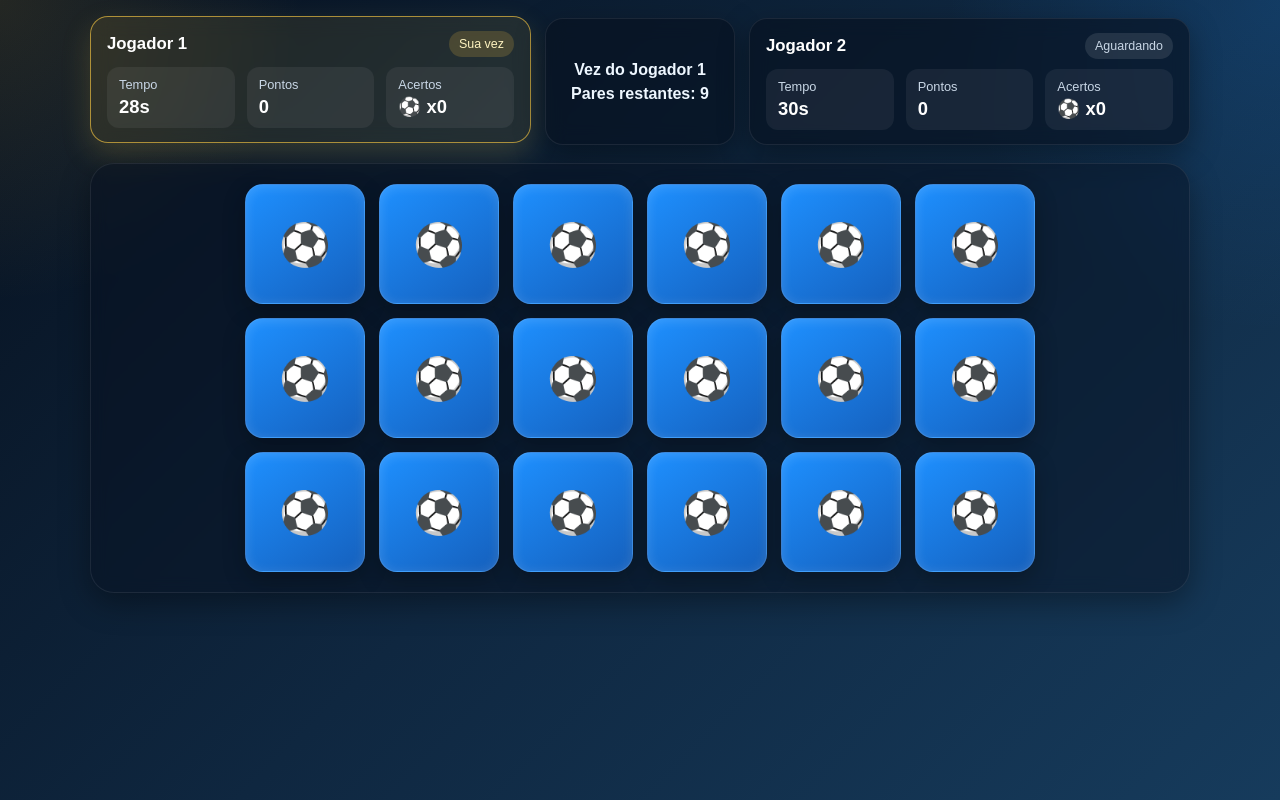
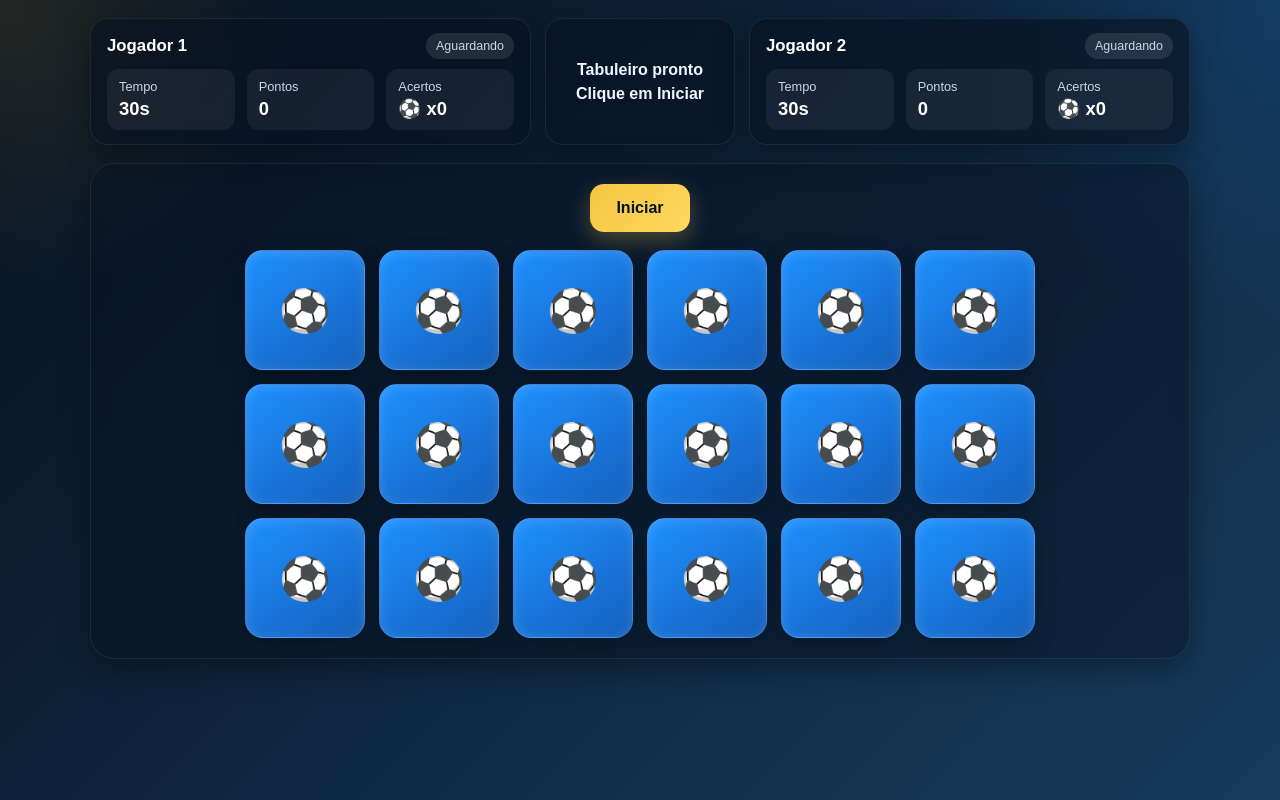
Before and after one commit to Constantineeu/jogofelipi, a plain HTML site: page index.html in a window 1280 px wide. Both pictures are taken after a click on the button "Fácil · 9 pares". Drawn offline with Linux system fonts and the light colour scheme.

Commit message:
Add game start button and related logic

```diff
--- a/index.html
+++ b/index.html
@@ -264,6 +264,16 @@
       padding: 20px;
       box-shadow: var(--shadow);
       backdrop-filter: blur(8px);
+    }
+
+    .acoes-jogo {
+      display: flex;
+      justify-content: center;
+      margin-bottom: 18px;
+    }
+
+    #btnIniciarPartida {
+      display: none;
     }
 
     #game {
@@ -555,6 +565,9 @@
 
     <div id="containerJogo">
       <div class="board-wrap">
+        <div class="acoes-jogo">
+          <button class="btn" id="btnIniciarPartida">Iniciar</button>
+        </div>
         <div id="game"></div>
       </div>
     </div>
@@ -600,16 +613,19 @@
     let paresEncontrados = 0;
     let intervalo = null;
     let jogoFinalizado = false;
+    let partidaIniciada = false;
 
     const inicio = document.getElementById("inicio");
     const areaJogo = document.getElementById("areaJogo");
     const game = document.getElementById("game");
     const toast = document.getElementById("toast");
     const musicaFundo = document.getElementById("musicaFundo");
+    const btnIniciarPartida = document.getElementById("btnIniciarPartida");
 
     document.getElementById("btnFacil").addEventListener("click", () => iniciarJogo(1));
     document.getElementById("btnDificil").addEventListener("click", () => iniciarJogo(2));
     document.getElementById("btnReiniciar").addEventListener("click", reiniciarTudo);
+    btnIniciarPartida.addEventListener("click", comecarPartida);
 
     function embaralhar(array) {
       for (let i = array.length - 1; i > 0; i--) {
@@ -654,13 +670,26 @@
       selecionadas = [];
       bloqueado = false;
       jogoFinalizado = false;
+      partidaIniciada = false;
 
       inicio.style.display = "none";
       areaJogo.style.display = "block";
       document.getElementById("gameOver").style.display = "none";
+      btnIniciarPartida.style.display = "inline-block";
 
       criarCartas();
       renderizarTabuleiro();
+      atualizarHUD();
+
+      mostrarToast("Clique em Iniciar para começar a partida.");
+    }
+
+    function comecarPartida() {
+      if (partidaIniciada || jogoFinalizado) return;
+
+      partidaIniciada = true;
+      btnIniciarPartida.style.display = "none";
+
       atualizarHUD();
       iniciarTempo();
       tocarMusica();
@@ -706,7 +735,7 @@
     }
 
     function virarCarta(card) {
-      if (jogoFinalizado || bloqueado) return;
+      if (!partidaIniciada || jogoFinalizado || bloqueado) return;
       if (card.classList.contains("flipped") || card.classList.contains("matched")) return;
       if ((jogadorAtual === 1 && tempo1 <= 0) || (jogadorAtual === 2 && tempo2 <= 0)) return;
       if (selecionadas.length === 2) return;
@@ -782,7 +811,7 @@
       clearInterval(intervalo);
 
       intervalo = setInterval(() => {
-        if (jogoFinalizado) return;
+        if (jogoFinalizado || !partidaIniciada) return;
 
         if (jogadorAtual === 1) {
           if (tempo1 > 0) tempo1--;
@@ -833,19 +862,32 @@
       const badgeP1 = document.getElementById("badgeP1");
       const badgeP2 = document.getElementById("badgeP2");
 
-      boxP1.classList.toggle("ativo", jogadorAtual === 1 && !jogoFinalizado && tempo1 > 0);
-      boxP2.classList.toggle("ativo", jogadorAtual === 2 && !jogoFinalizado && tempo2 > 0);
+      boxP1.classList.toggle("ativo", jogadorAtual === 1 && !jogoFinalizado && tempo1 > 0 && partidaIniciada);
+      boxP2.classList.toggle("ativo", jogadorAtual === 2 && !jogoFinalizado && tempo2 > 0 && partidaIniciada);
 
-      badgeP1.textContent = (jogadorAtual === 1 && tempo1 > 0 && !jogoFinalizado) ? "Sua vez" : (tempo1 <= 0 ? "Sem tempo" : "Aguardando");
-      badgeP2.textContent = (jogadorAtual === 2 && tempo2 > 0 && !jogoFinalizado) ? "Sua vez" : (tempo2 <= 0 ? "Sem tempo" : "Aguardando");
+      badgeP1.textContent =
+        !partidaIniciada && !jogoFinalizado
+          ? "Aguardando"
+          : (jogadorAtual === 1 && tempo1 > 0 && !jogoFinalizado)
+            ? "Sua vez"
+            : (tempo1 <= 0 ? "Sem tempo" : "Aguardando");
 
-      document.getElementById("tempo1").classList.toggle("tempo-alerta", tempo1 <= 5);
-      document.getElementById("tempo2").classList.toggle("tempo-alerta", tempo2 <= 5);
+      badgeP2.textContent =
+        !partidaIniciada && !jogoFinalizado
+          ? "Aguardando"
+          : (jogadorAtual === 2 && tempo2 > 0 && !jogoFinalizado)
+            ? "Sua vez"
+            : (tempo2 <= 0 ? "Sem tempo" : "Aguardando");
+
+      document.getElementById("tempo1").classList.toggle("tempo-alerta", tempo1 <= 5 && partidaIniciada);
+      document.getElementById("tempo2").classList.toggle("tempo-alerta", tempo2 <= 5 && partidaIniciada);
 
       const restantes = pares - paresEncontrados;
       let textoStatus = `Vez do Jogador ${jogadorAtual}<br>Pares restantes: ${restantes}`;
 
-      if (tempo1 <= 0 && tempo2 > 0) {
+      if (!partidaIniciada && !jogoFinalizado) {
+        textoStatus = `Tabuleiro pronto<br>Clique em Iniciar`;
+      } else if (tempo1 <= 0 && tempo2 > 0) {
         textoStatus = `Jogador 1 sem tempo<br>Vez do Jogador 2`;
       } else if (tempo2 <= 0 && tempo1 > 0) {
         textoStatus = `Jogador 2 sem tempo<br>Vez do Jogador 1`;
@@ -862,6 +904,7 @@
       jogoFinalizado = true;
       clearInterval(intervalo);
       bloqueado = true;
+      btnIniciarPartida.style.display = "none";
       pararMusica();
 
       let mensagem = "";
@@ -885,8 +928,10 @@
     function reiniciarTudo() {
       clearInterval(intervalo);
       pararMusica();
+      partidaIniciada = false;
       game.innerHTML = "";
       document.getElementById("gameOver").style.display = "none";
+      btnIniciarPartida.style.display = "none";
       areaJogo.style.display = "none";
       inicio.style.display = "flex";
     }
```
